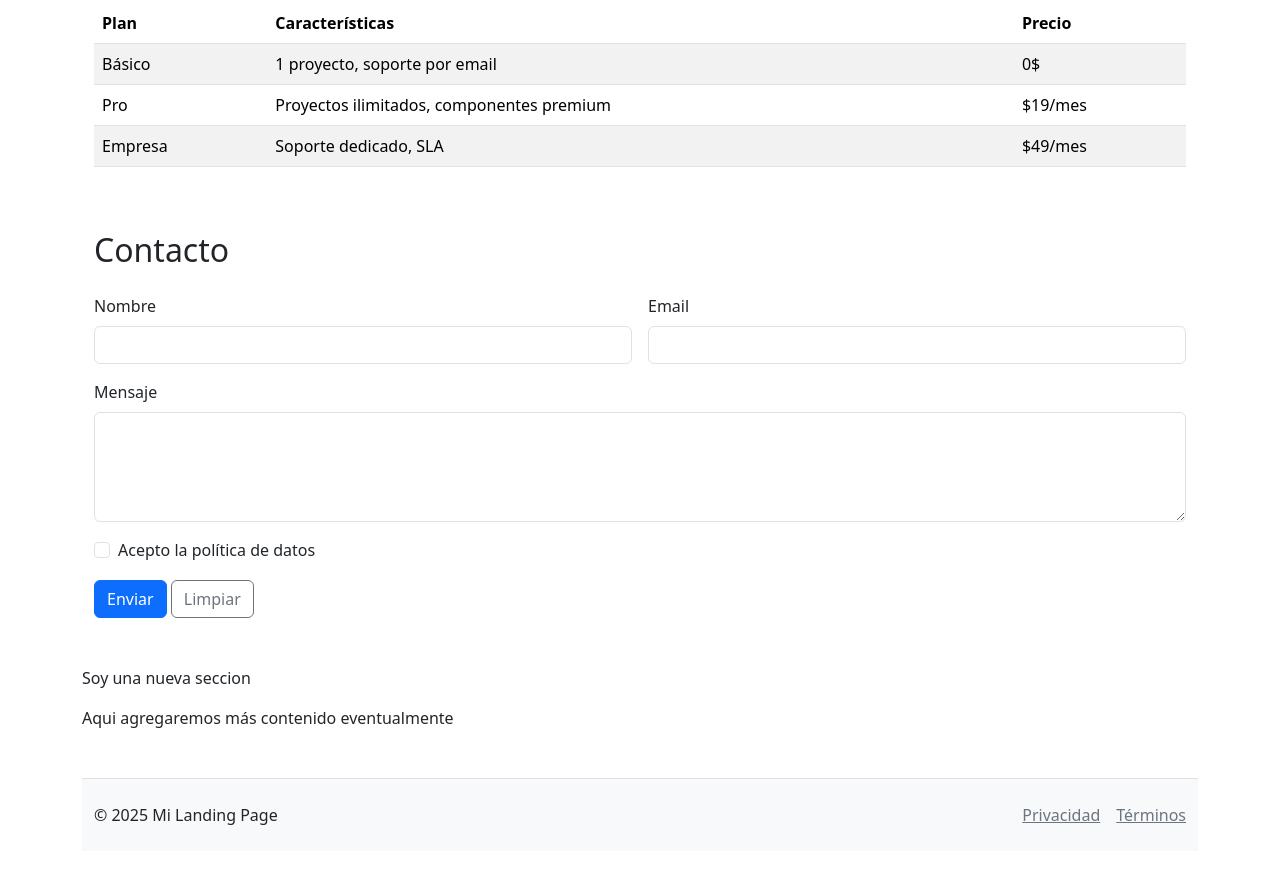
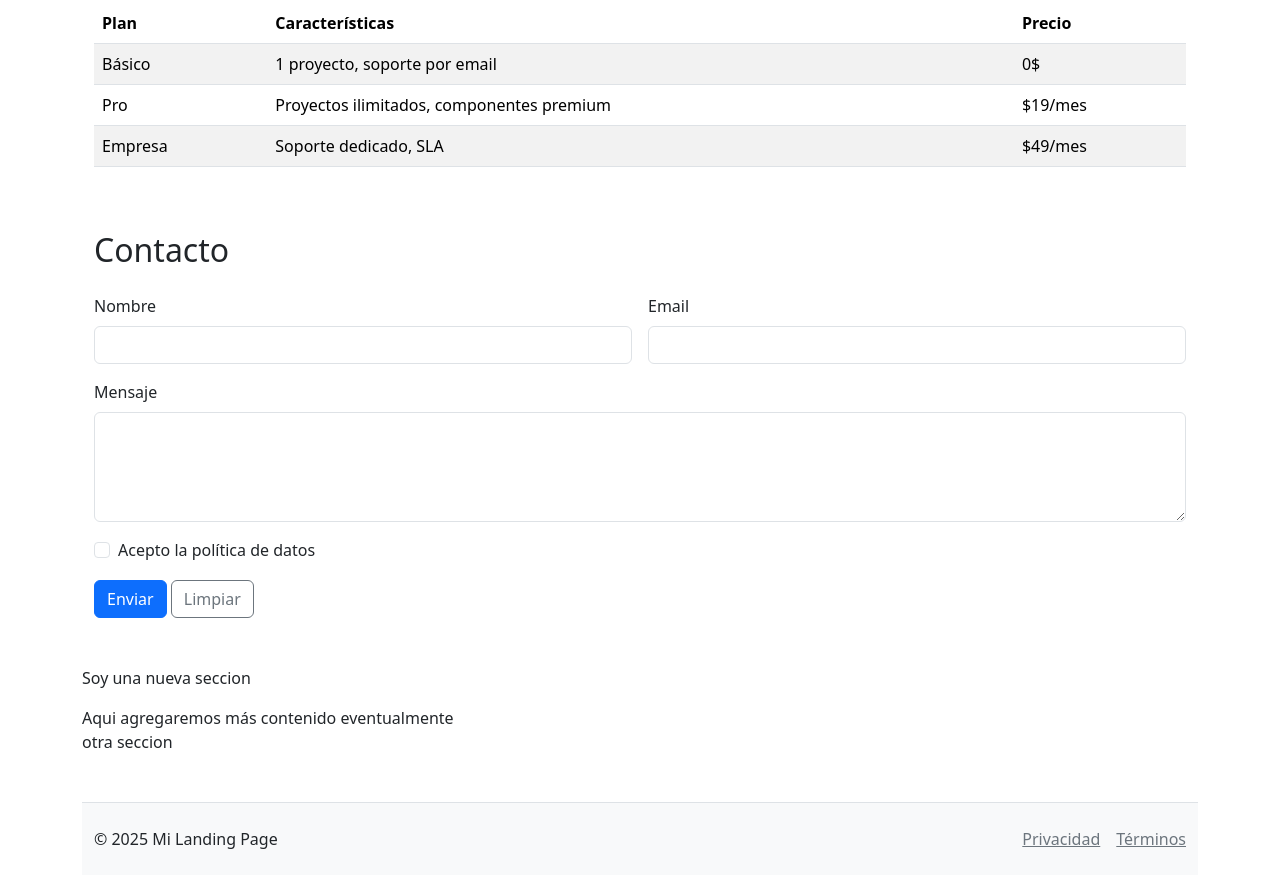
Before and after one commit to CesarOssesC/mi-landing-page, a plain HTML site: page index.html in a window 1280 px wide. Shown: the part 712-1599 px from the top of the page. Drawn offline with nearby package versions, Linux system fonts and the light colour scheme.

Commit message:
agregando seccion

```diff
--- a/index.html
+++ b/index.html
@@ -116,6 +116,9 @@
                 <div>
                     Aqui agregaremos más contenido eventualmente
                 </div>
+                <div>
+                    otra seccion
+                </div>
                 <footer class="bg-light border-top py-4 mt-5">
                     <div class="container d-flex flex-column flex-md-row justify-content-between">
                         <span>&copy; 2025 Mi Landing Page</span>
```
